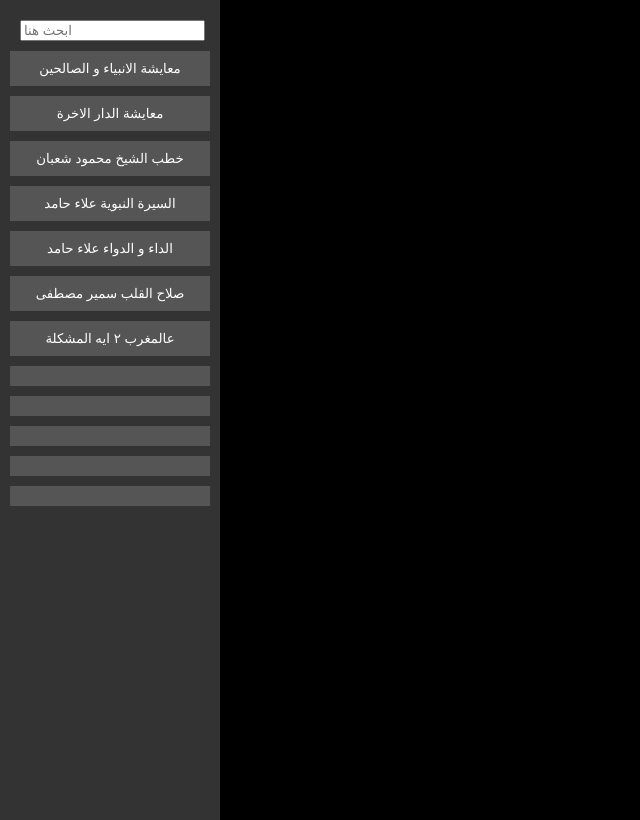
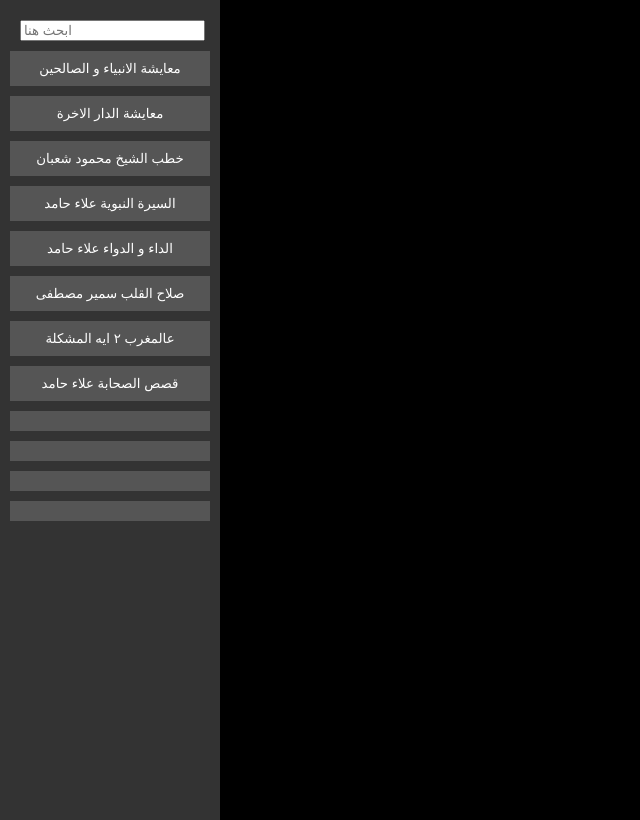
Before and after one commit to m-alshamy/m-alshamy.github.io, a plain HTML site: page dbs/islam/index.html in a window 1280 px wide. Shown: the whole page, without its empty margins (0-640 px from the left). Drawn offline with Linux system fonts and the light colour scheme.

Commit message:
Update index.html

```diff
--- a/dbs/islam/index.html
+++ b/dbs/islam/index.html
@@ -18,7 +18,7 @@
         <button onclick=window.location.href='./?id=PL1i_D1Vw3d5PBeIjJipobiLY1y4VKyg9c';>الداء و الدواء علاء حامد</button>
         <button onclick=window.location.href='./?id=PLSUcSqxe9RhwHfjJYNuktH7qKZse2JPpf';>صلاح القلب سمير مصطفى</button>
         <button onclick=window.location.href='./?id=PLlXQj2VGUTmfOrpzgytlcIlu38pQWh4UJ';>عالمغرب ٢ ايه المشكلة</button>
-        <button onclick=window.location.href='./?id=';></button>
+        <button onclick=window.location.href='./?id=PL1i_D1Vw3d5ON4r03awUn6gPbgpCgb9xl';>قصص الصحابة علاء حامد</button>
         <button onclick=window.location.href='./?id=';></button>
         <button onclick=window.location.href='./?id=';></button>
         <button onclick=window.location.href='./?id=';></button>
```
